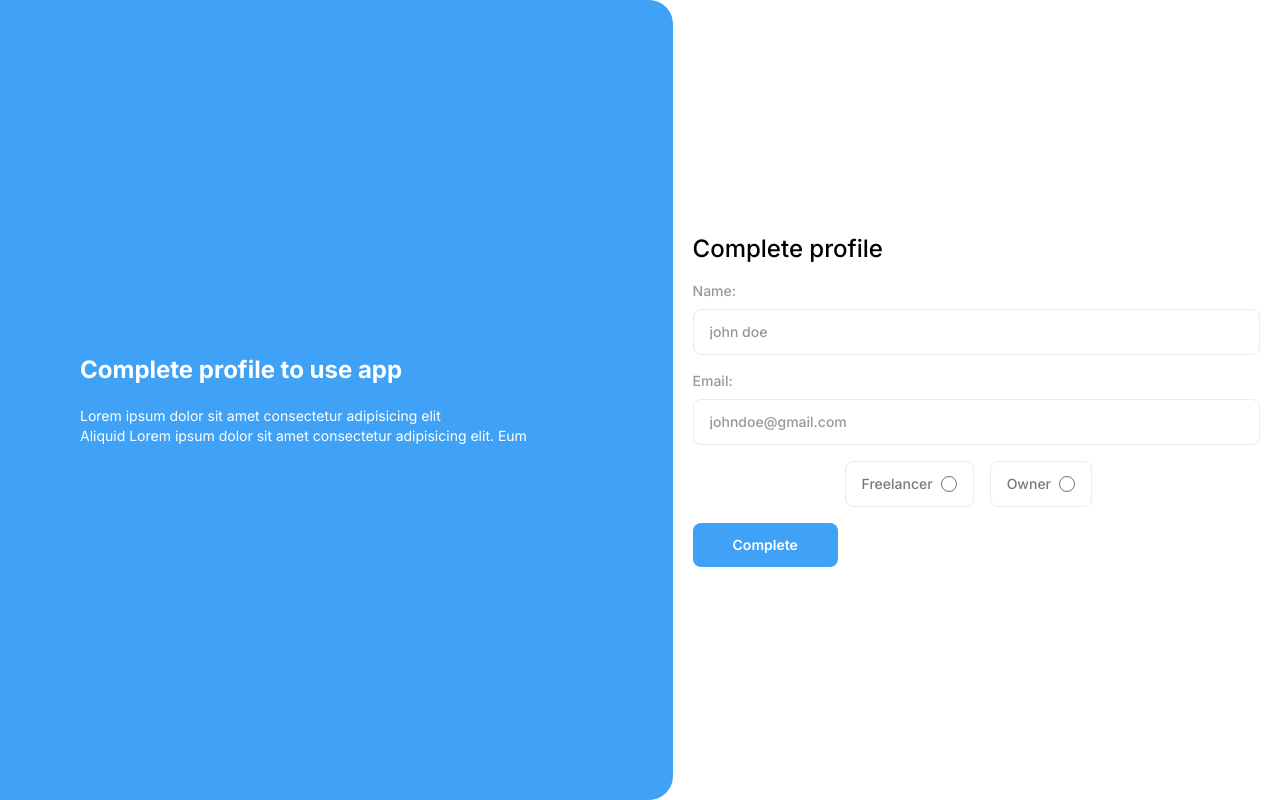
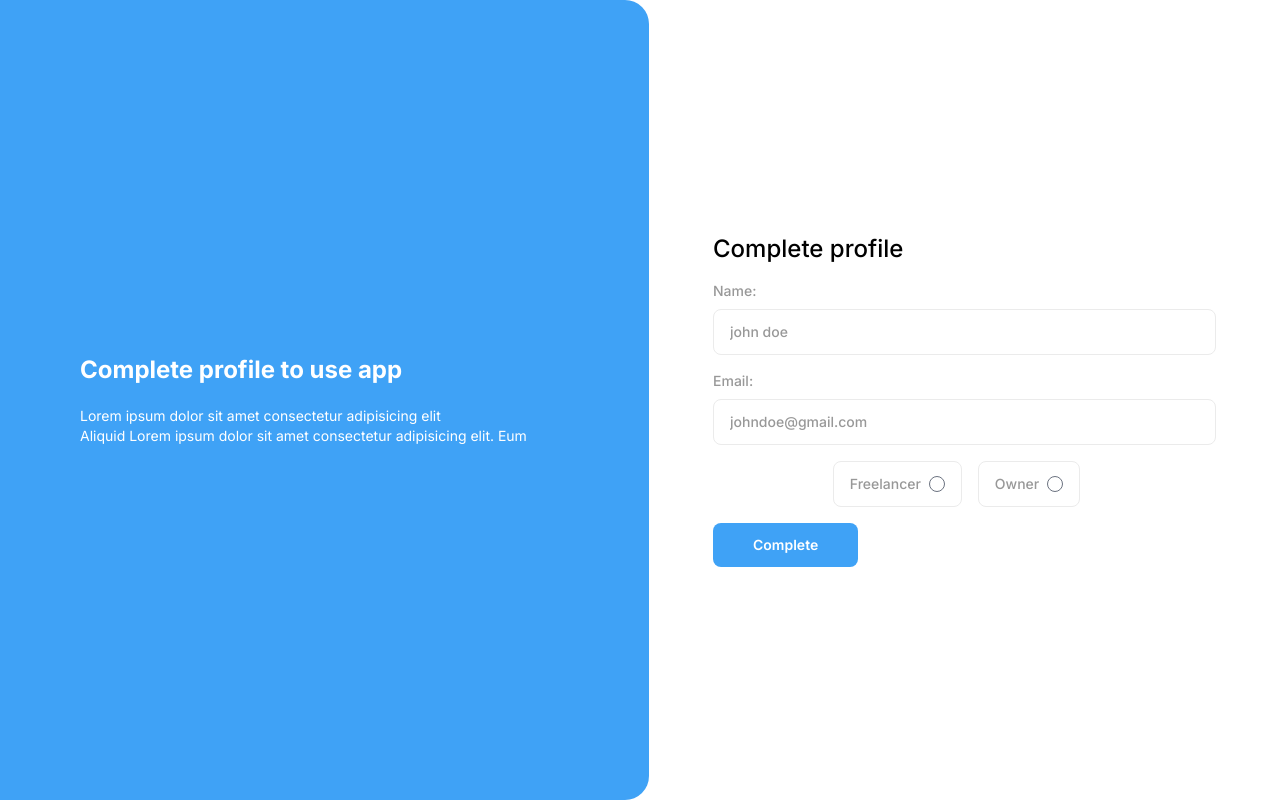
Before and after one commit to FathiMohammadDev/freelancering-app, a React (Vite) app: page /complete-profile in a window 1280 px wide. Built offline with nearby package versions, Linux system fonts and the light colour scheme.

Commit message:
change some styles

```diff
--- a/package.json
+++ b/package.json
@@ -30,6 +30,7 @@
     "@tailwindcss/forms": "^0.5.7",
     "@testing-library/jest-dom": "^6.4.8",
     "@testing-library/react": "^16.0.0",
+    "@testing-library/user-event": "^14.5.2",
     "@types/react": "^18.3.3",
     "@types/react-dom": "^18.3.0",
     "@vitejs/plugin-react": "^4.3.1",
--- a/src/features/auth/CompleteProfileForm.jsx
+++ b/src/features/auth/CompleteProfileForm.jsx
@@ -4,7 +4,6 @@ import { toast } from "react-hot-toast";
 import { useNavigate } from "react-router-dom";
 import TextField from "../../ui/TextField";
 import { useForm } from "react-hook-form";
-import Logo from "../../ui/Logo";
 
 const CompleteProfileForm = () => {
   const {
@@ -49,7 +48,7 @@ const CompleteProfileForm = () => {
                 Eum
               </p>
       </div>
-      <div className="space-y-4 p-5 w-full">
+      <div className="space-y-4 p-16 w-full">
         <h1 className="text-2xl font-medium text-text_bold">
           Complete profile
         </h1>
@@ -86,7 +85,7 @@ const CompleteProfileForm = () => {
             <div className="flex justify-center items-center input-field w-auto">
               <label
                 htmlFor="FREELANCER"
-                className="text-[rgb(122,122,122)] font-medium"
+                className="text-text_secondary font-medium cursor-pointer"
               >
                 Freelancer
               </label>
@@ -103,7 +102,7 @@ const CompleteProfileForm = () => {
             <div className="flex justify-center items-center input-field w-auto">
               <label
                 htmlFor="OWNER"
-                className="text-[rgb(122,122,122)] font-medium"
+                className="text-text_secondary font-medium cursor-pointer"
               >
                 Owner
               </label>
```
Also changed, not shown: 1 other file (tests, documents, lock files or other folders).
